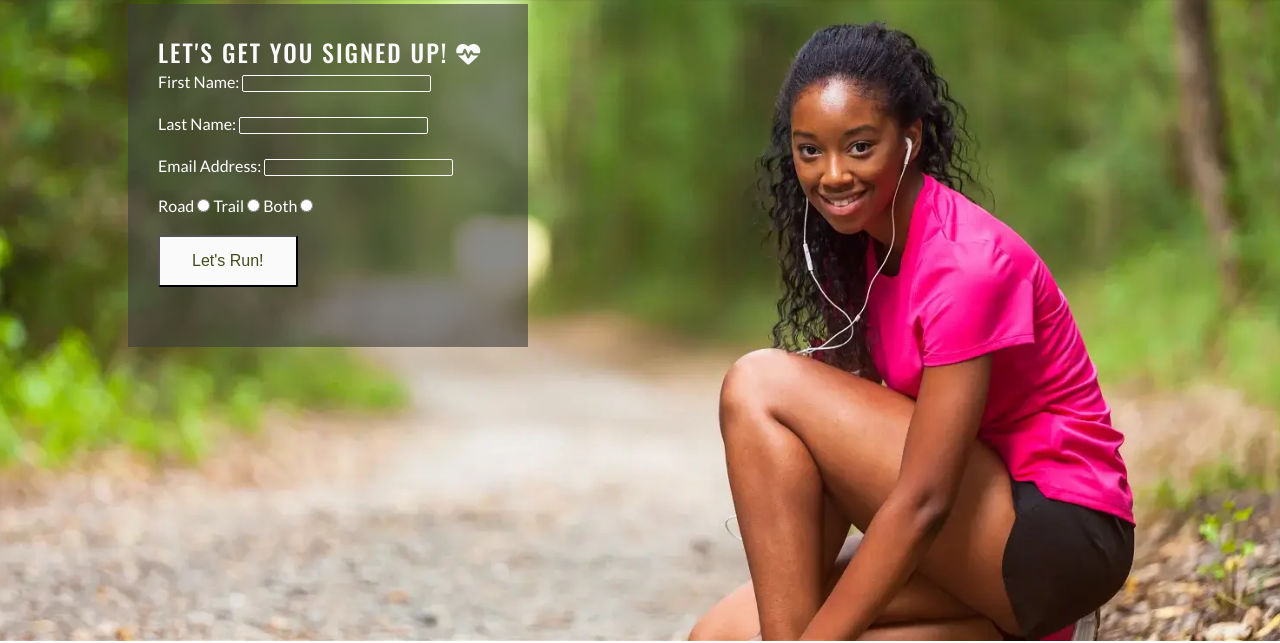
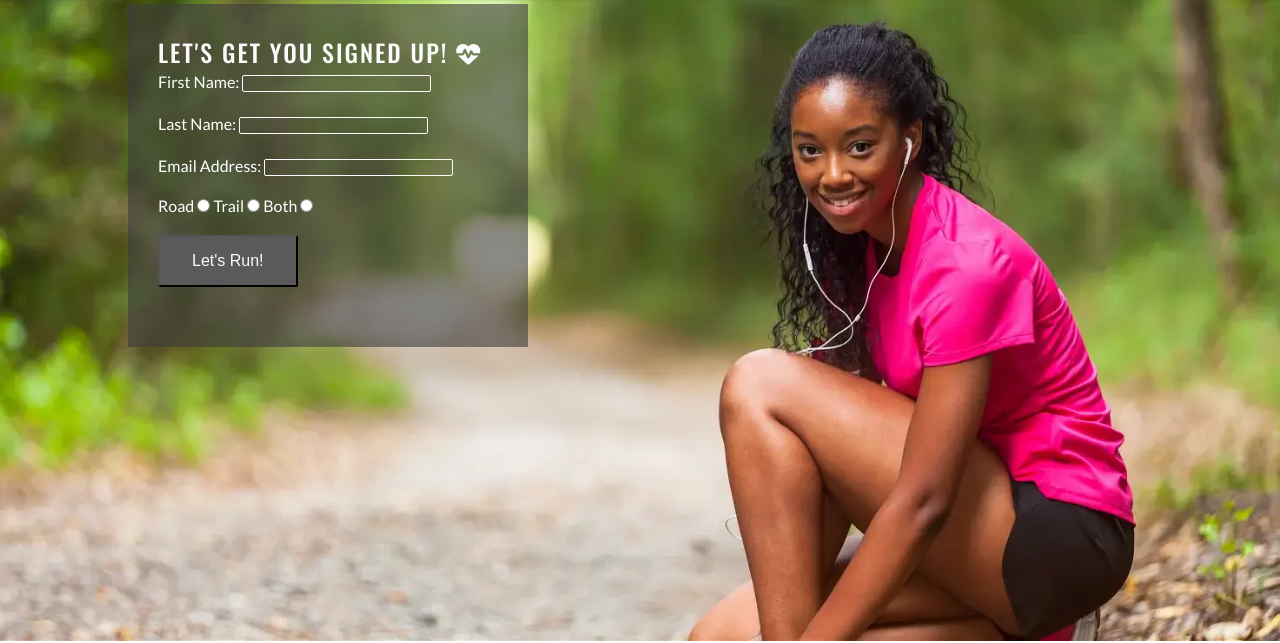
Before and after one commit to ffish54/love-running, a plain HTML site: page sign.up.html in a window 1280 px wide. In both pictures the pointer is over the input "Let's Run!". Shown: the part 91-734 px from the top of the page. Drawn offline with nearby package versions, Linux system fonts and the light colour scheme.

Commit message:
changed colors for input buttons in styles

```diff
--- a/assets/css/style.css
+++ b/assets/css/style.css
@@ -262,7 +262,7 @@ main {
 
 .join-button {
     border-radius: 2px;
-    background-color: #454b1b;
+    background-color: #3a3a3a;
     color: #fafafa;
     font-size: 100%;
     padding: 15px 32px;
@@ -346,18 +346,17 @@ main {
 
      #signup form {
         max-width: 400px;
-        positon: absolute;
         left: 10%;
         top: 150px;
      }
 
      .join-button:hover {
-        background-color: #fafafa;
-        color: #454b1b;
+        background-color: #5a5a5a;
+        color: #fafafa;
      }
 
      .text-input:hover {
-        border-color: #f16c6b;
+        border-color: #3a3a3a;
      }
 
 }
```
